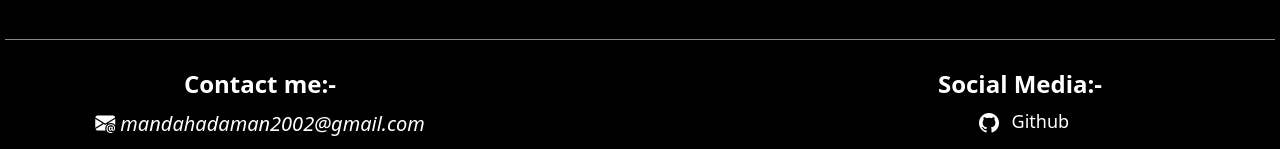
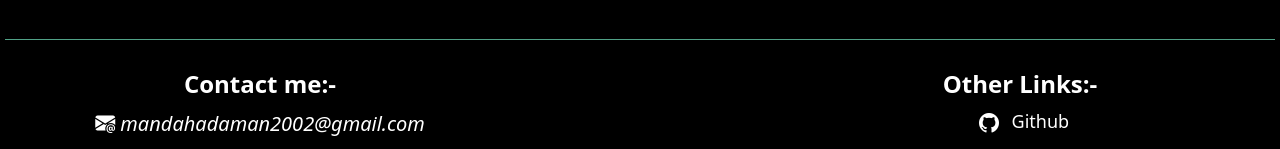
Before and after one commit to Amanmandahad/Portfolio, a React (Vite) app: page /contact in a window 1280 px wide. Shown: the part 663-812 px from the top of the page. Built offline with nearby package versions, Linux system fonts and the light colour scheme.

Commit message:
Updated fontsize

```diff
--- a/src/components/header-footer/Footer.jsx
+++ b/src/components/header-footer/Footer.jsx
@@ -17,7 +17,7 @@ const Footer = () => {
           <p><i className="bi bi-geo-alt-fill"> Malad(East),Mumbai-400097</i></p>
   </div>
   <div className="col-md-4" >
-        <h2>Social Media:-</h2>
+        <h2>Other Links:-</h2>
         <p><a href="https://github.com/Amanmandahad"><i className="bi bi-github"style={{color:'white'}} ></i> Github</a></p>
         <p><a href="https://www.instagram.com/amxnnnnn.___?igsh=MWUyOGNyNmZqdHBhcA=="><i className="bi bi-instagram" style={{color:'#C13584'}}></i> Instagram</a></p>
         <p><a href="https://www.linkedin.com/in/aman-mandahad"> <i className="bi bi-linkedin" style={{color:'royalblue'}}></i> LinkedIn</a></p>
```
